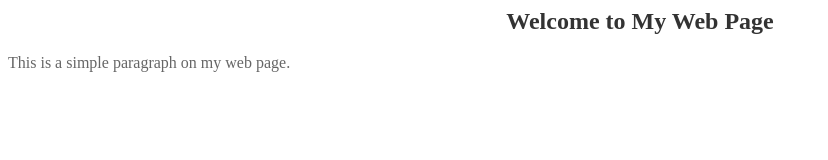
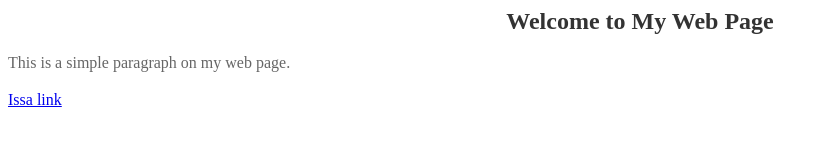
Before and after one commit to pepepo2/repo_demo, a plain HTML site: page index.html in a window 1280 px wide. Shown: the whole page, without its empty margins (0-828 px from the left). Drawn offline with Linux system fonts and the light colour scheme.

Commit message:
added link to index.html

```diff
--- a/index.html
+++ b/index.html
@@ -6,6 +6,10 @@
 <body>
     <h1>Welcome to My Web Page</h1>
     <p>This is a simple paragraph on my web page.</p>
+
+    <a href="#" class="button">Issa link</a>
+
+
 </body>
 
 </html>
```
